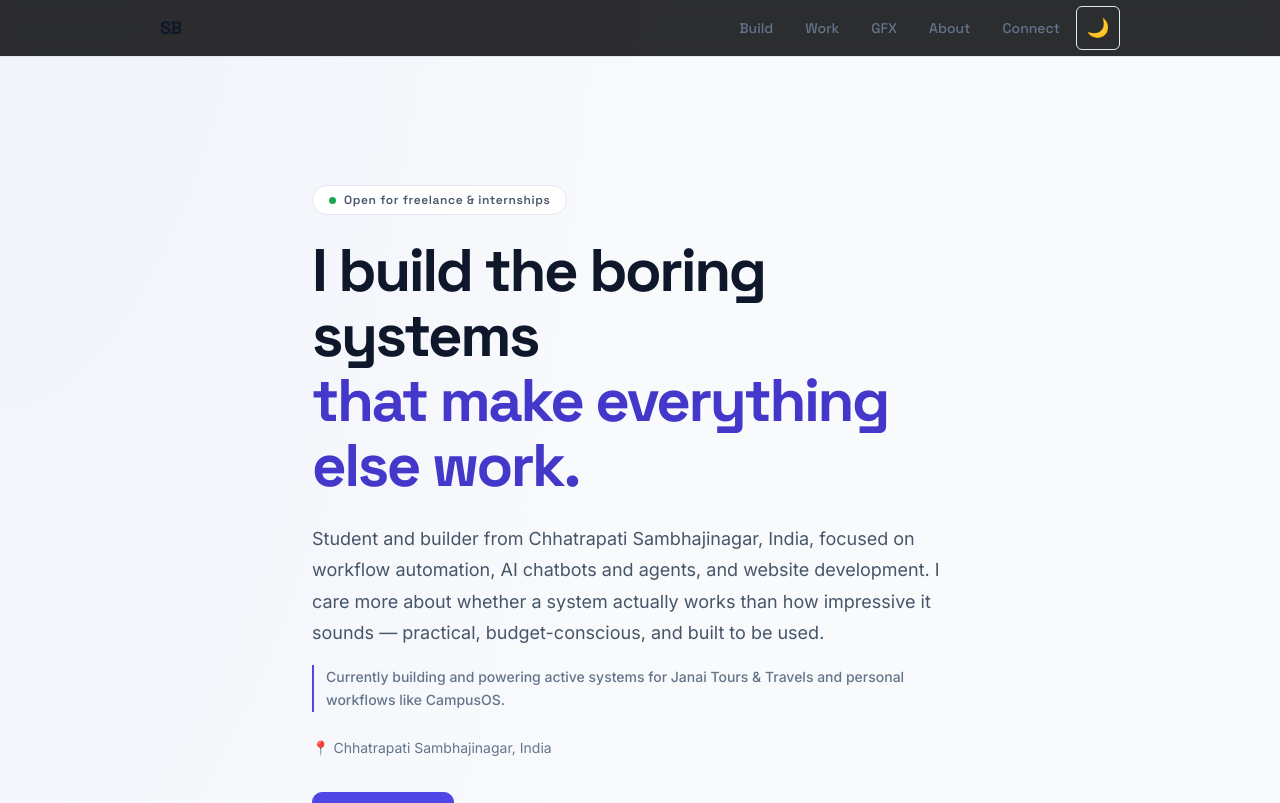
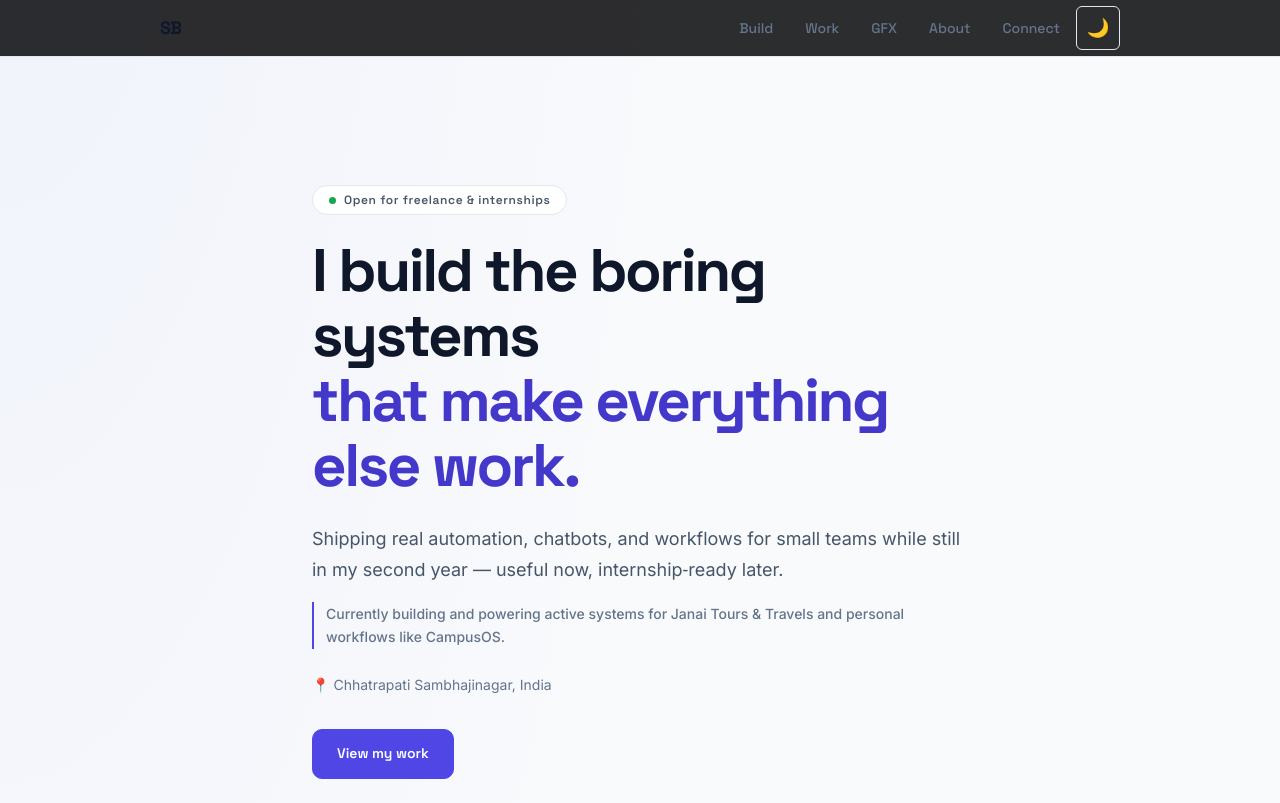
Before and after one commit to SanghpalBhakte/Personal-Porfolio-V2, a React (Vite) app: page / in a window 1280 px wide. Shown: the top 803 px of the page. Built offline with nearby package versions, Linux system fonts and the light colour scheme.

Commit message:
content: update hero subheadline with punchy internship-ready positioning

```diff
--- a/src/data/portfolio.ts
+++ b/src/data/portfolio.ts
@@ -8,7 +8,7 @@ export const SITE_META = {
   name:            'Sanghpal Bhakte',
   title:           'Full-Stack & AI Automation Developer',
   headline:        'I build the boring systems\nthat make everything else work.',
-  subheadline:     'Student and builder from Chhatrapati Sambhajinagar, India, focused on workflow automation, AI chatbots and agents, and website development. I care more about whether a system actually works than how impressive it sounds — practical, budget-conscious, and built to be used.',
+  subheadline:     'Shipping real automation, chatbots, and workflows for small teams while still in my second year — useful now, internship‑ready later.',
   proofPoint:      'Currently building and powering active systems for Janai Tours & Travels and personal workflows like CampusOS.',
   location:        'Chhatrapati Sambhajinagar, India',
   available:       true,
```
